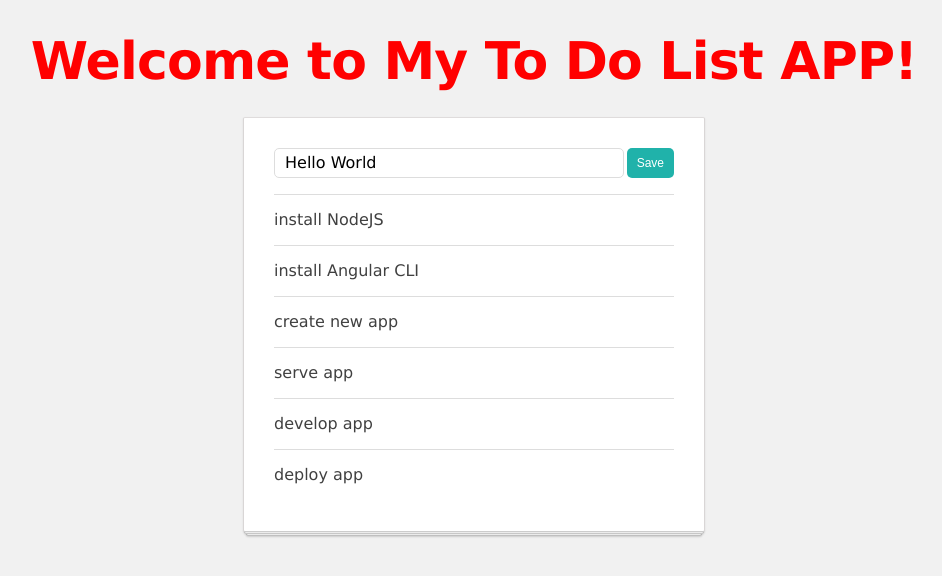
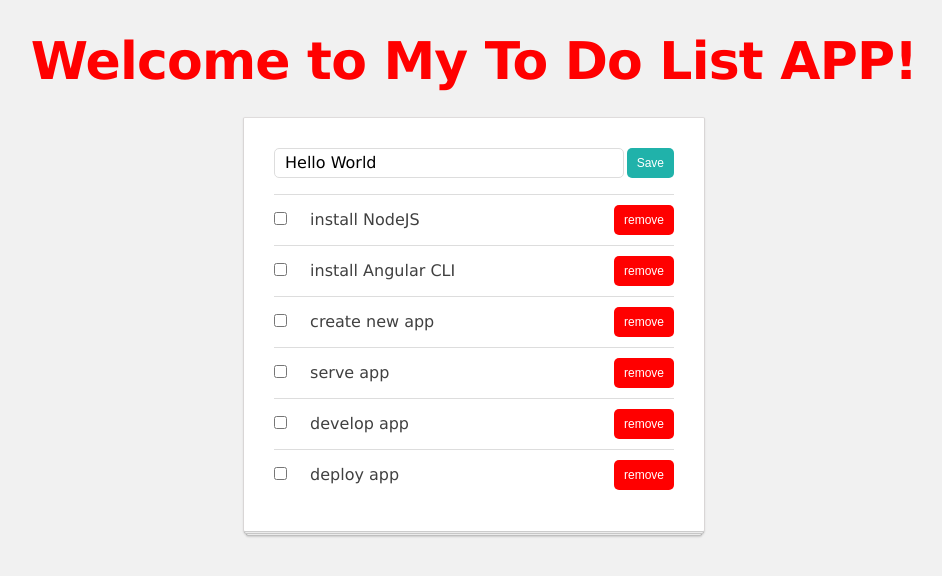
Before and after one commit to marimonto/todo-list-ng-girls-workshop, an Angular app: page / in a window 1280 px wide. Shown: the top 576 px of the page, without its empty margins (166-1108 px from the left). Built offline with nearby package versions, Linux system fonts and the light colour scheme.

Commit message:
Adding a checkbox

```diff
--- a/src/app/input-button-unit/input-button-unit.component.html
+++ b/src/app/input-button-unit/input-button-unit.component.html
@@ -1,7 +1,7 @@
   <input class="todo-input" #inputElementRef
          [value]="title"
-         (keyup.enter)="changeTitle($event.target.value)">
+         (keyup.enter)="submitValue($event.target.value)">
 
-  <button class="btn" (click)="changeTitle(inputElementRef.value)">
+  <button class="btn" (click)="submitValue(inputElementRef.value)">
     Save
   </button>
--- a/src/app/input-button-unit/input-button-unit.component.ts
+++ b/src/app/input-button-unit/input-button-unit.component.ts
@@ -15,7 +15,7 @@ export class InputButtonUnitComponent implements OnInit {
   ngOnInit(): void {
   }
 
-  changeTitle(newTitle: string): void {
+  submitValue(newTitle: string): void {
     this.submit.emit(newTitle);
   }
 
--- a/src/app/list-manager/list-manager.component.html
+++ b/src/app/list-manager/list-manager.component.html
@@ -1,4 +1,4 @@
 <div class="todo-app">
     <app-input-button-unit (submit)="addItem($event)"></app-input-button-unit>
-    <app-todo-list [todoList]="todoList"></app-todo-list>
+    <app-todo-list [todoList]="todoList" (remove)="removeItem($event)" (update)="updateItem($event.item, $event.changes)"></app-todo-list>
 </div>
--- a/src/app/list-manager/list-manager.component.ts
+++ b/src/app/list-manager/list-manager.component.ts
@@ -21,4 +21,15 @@ export class ListManagerComponent  {
     this.todoListService.addItem({ title });
   }
 
+  removeItem(item): void {
+    this.todoListService.deleteItem(item);
+  }
+
+
+  updateItem(item, changes): void {
+    console.log(item, changes);
+
+    this.todoListService.updateItem(item, changes);
+  }
+
 }
--- a/src/app/todo-list/todo-list.component.html
+++ b/src/app/todo-list/todo-list.component.html
@@ -1,5 +1,14 @@
 <ul>
     <li class="todo-item" *ngFor="let todoItem of todoList">
-        {{ todoItem.title }}
+        <div>
+            <input type="checkbox" class="todo-checkbox" (click)="completeItem(todoItem)" [checked]="todoItem.completed" />
+            <span class="todo-title" [ngClass]="{'todo-complete': todoItem.completed}">
+                {{ todoItem.title }}
+            </span>
+        </div>
+        <button class="btn btn-red" (click)="removeItem(todoItem)">
+            remove
+        </button>
     </li>
+
 </ul>
--- a/src/app/todo-list/todo-list.component.ts
+++ b/src/app/todo-list/todo-list.component.ts
@@ -1,4 +1,4 @@
-import { Component, Input, OnInit } from '@angular/core';
+import { Component, EventEmitter, Input, OnInit, Output } from '@angular/core';
 import { TodoItem } from '../interfaces/todo-item';
 
 @Component({
@@ -8,9 +8,26 @@ import { TodoItem } from '../interfaces/todo-item';
 })
 export class TodoListComponent implements OnInit {
   @Input() todoList: TodoItem[];
+  @Output() remove: EventEmitter<TodoItem> = new EventEmitter<TodoItem>();
+  @Output() update: EventEmitter<any> = new EventEmitter<any>();
+
   constructor() { }
 
   ngOnInit(): void {
   }
 
+  removeItem(item: TodoItem): void {
+    this.remove.emit(item);
+  }
+
+  completeItem(item: TodoItem): void {
+    console.log(item);
+
+    this.update.emit({
+      item: item,
+      changes: { completed: !item.completed }
+    });
+  }
+
+
 }
```
